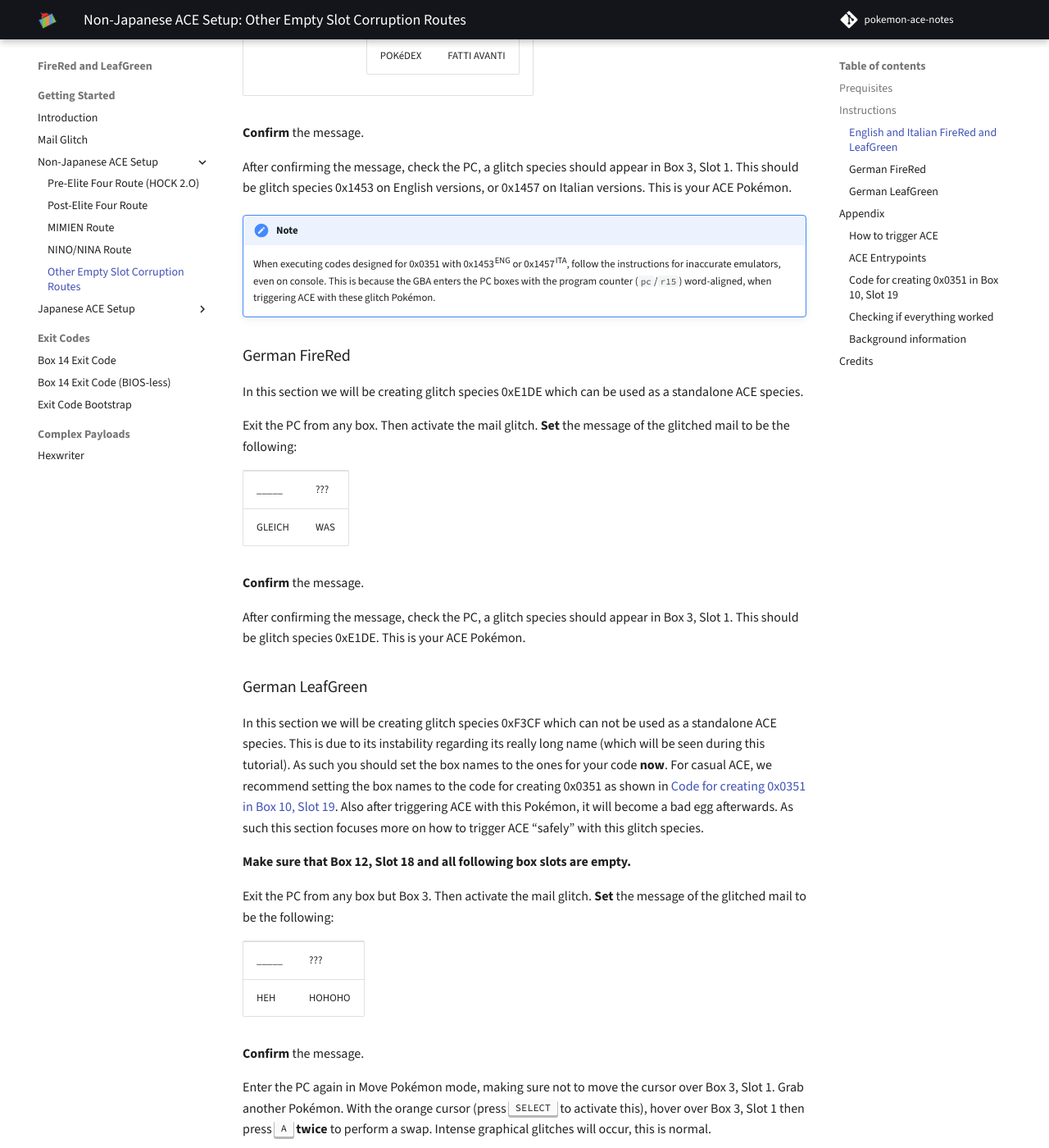
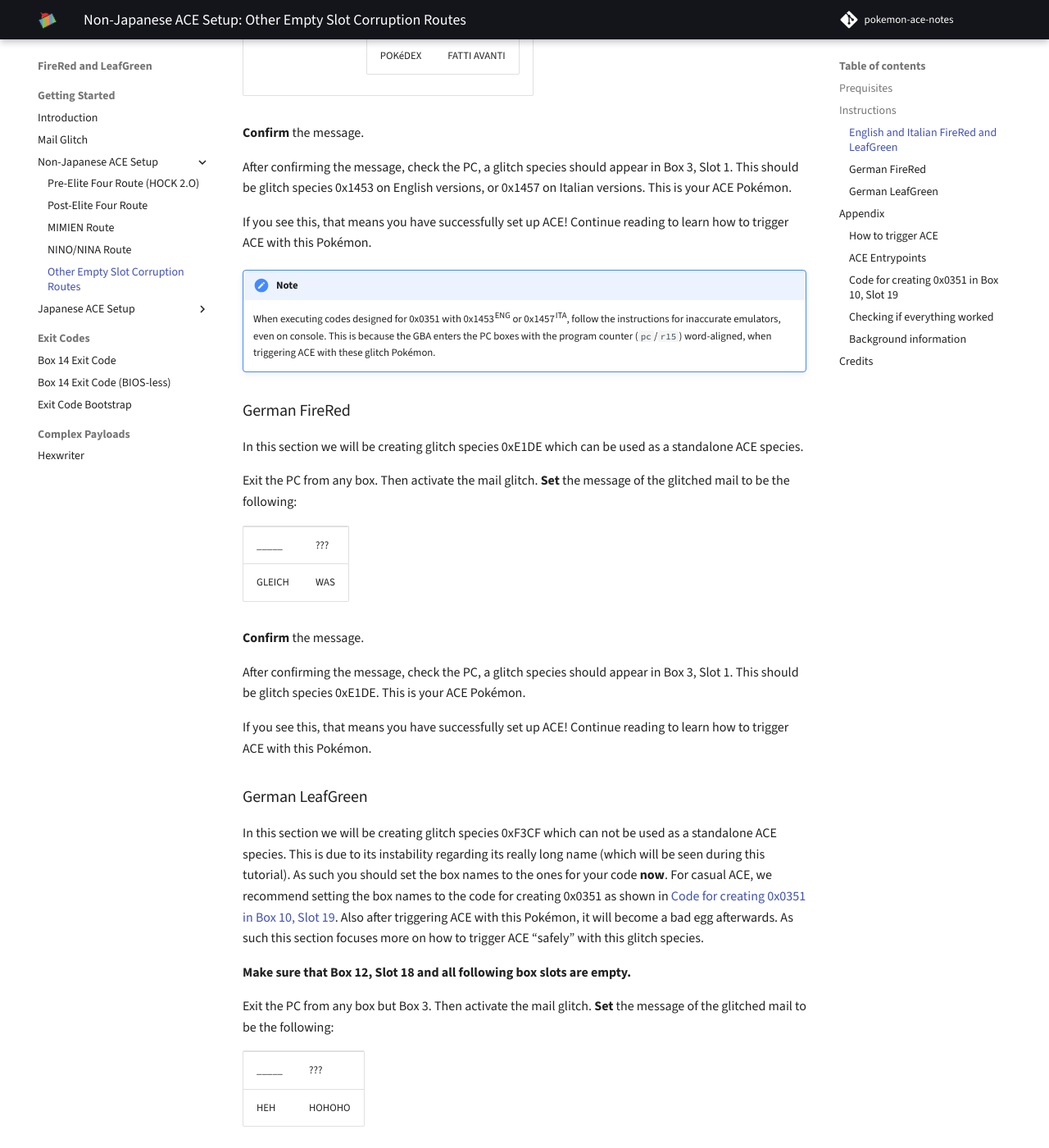
Before and after one commit to pomeg-letterbombers/pokemon-ace-notes, an MkDocs documentation site: the page built from docs/frlg/getting-started/non-jpn-ace/other-empty-slot-routes.md, in a window 1280 px wide and 1400 px high, scrolled down 2087 px. Shown: the whole window at 82% size. Built offline with MkDocs 1.6.1 and Material for MkDocs 9.7.7, drawn with Linux system fonts in a browser that asks for light colours; comment, search, counter and statistics services are not loaded.

```diff
--- a/docs/frlg/getting-started/non-jpn-ace/other-empty-slot-routes.md
+++ b/docs/frlg/getting-started/non-jpn-ace/other-empty-slot-routes.md
@@ -173,6 +173,8 @@ If you are doing this route after unlocking the National Mode of the Pokédex, m
 
 After confirming the message, check the PC, a glitch species should appear in Box 3, Slot 1. This should be glitch species 0x1453 on English versions, or 0x1457 on Italian versions. This is your ACE Pokémon.
 
+If you see this, that means you have successfully set up ACE! Continue reading to learn how to trigger ACE with this Pokémon.
+
 <div class="admonition note" markdown="block">
 <p class="admonition-title">Note</p>
 
@@ -202,6 +204,8 @@ Exit the PC from any box. Then activate the mail glitch. **Set** the message of
 **Confirm** the message.
 
 After confirming the message, check the PC, a glitch species should appear in Box 3, Slot 1. This should be glitch species 0xE1DE. This is your ACE Pokémon.
+
+If you see this, that means you have successfully set up ACE! Continue reading to learn how to trigger ACE with this Pokémon.
 
 ### German LeafGreen
 
```
Also changed, not shown: docs/frlg/getting-started/non-jpn-ace/post-e4-route.md (+1 -1 lines), docs/frlg/getting-started/non-jpn-ace/pre-e4-route.md (+1 -1 lines).
